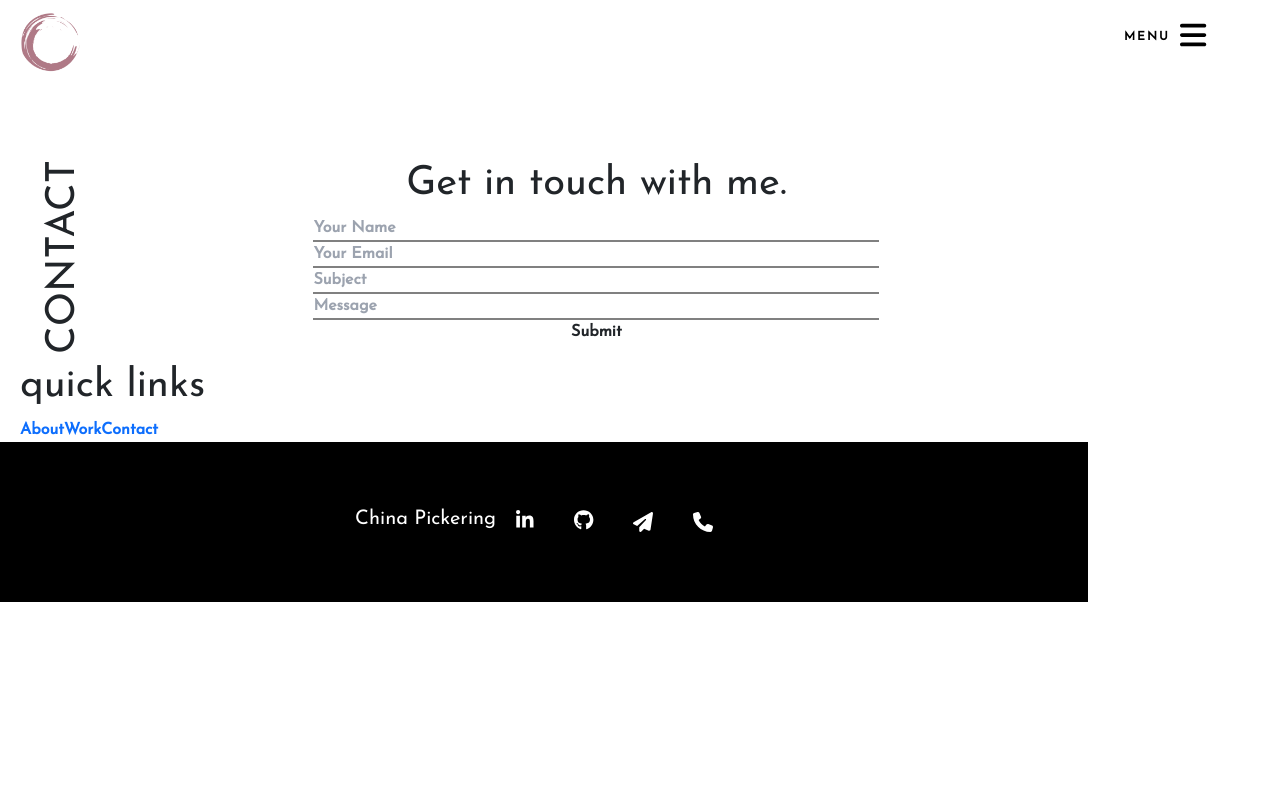
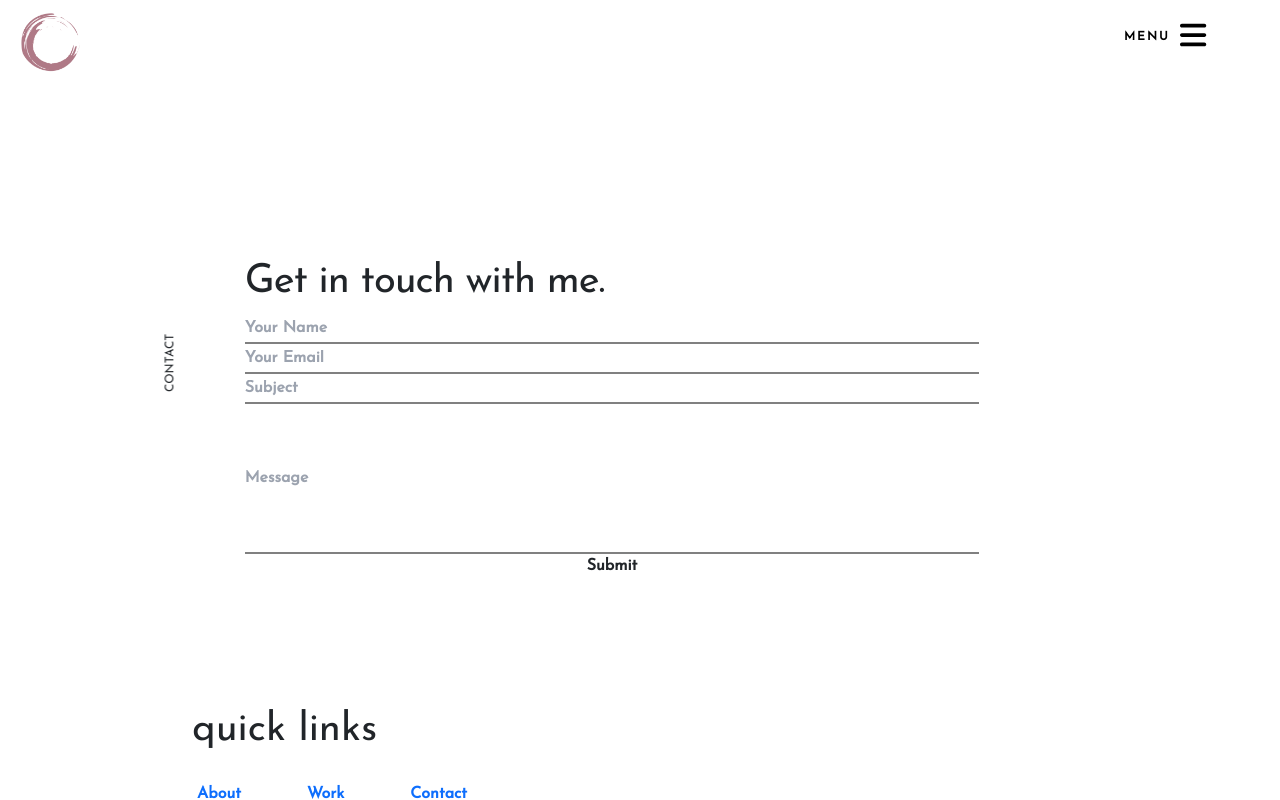
Before and after one commit to chinapicke/portfolio, a React (Create React App) app: page /contact in a window 1280 px wide. Built offline with nearby package versions, Linux system fonts and the light colour scheme.

Commit message:
format and text changes to all pages

```diff
--- a/src/Assets/Styles/Contact.css
+++ b/src/Assets/Styles/Contact.css
@@ -1,16 +1,19 @@
 .contactInnerContainer{
     display: grid;
+    padding:20% 10% 0 15%;
     grid-template-columns: 10% 90%;
-    margin-top:20vh;
-    margin-left:20px;
-    margin-right:20px;
 }
 
-.contractLabel h1{
-    /* margin-left:20px; */
+.sideTitleLabel h1{
+    font-size: 12px;
     writing-mode: vertical-lr;
     text-orientation: sideways-right;
-    rotate:180deg
+    rotate:180deg;
+    position: fixed;
+    height: 100vh;
+    bottom: 50vh;
+    display: flex;
+    /* mix-blend-mode: difference; */
 }
 
 .contactInputForm input{
@@ -19,22 +22,42 @@ border-bottom: 2px grey solid;
 }
 
 .formSubheading{
-    text-align: center;
+    letter-spacing: -1px;
 }
+
+input{
+    height:30px
+}
+input#message{
+    height:150px;
+}
+
+.contractLabel {
+    display: flex;
+    align-items: center;
+    justify-content: center;
+}
+
+.submitBtn{
+
+}
+
+
 
 @media screen and (min-width:768px){
     .contactInputForm input{
-        width:60%;
+        width:100%;
     }
 
     .contractLabel h1{
         margin-left:20px;
     }
 
+
 }
 
 @media screen and (min-width:1024px){
     .contactInputForm input{
-        width:60%;
+        width:100%;
     }
 }
--- a/src/Assets/Styles/Navbar.css
+++ b/src/Assets/Styles/Navbar.css
@@ -51,6 +51,9 @@
 
 .navbarFullScreenOptions {
     text-decoration: none;
+    padding:5px;
+    margin-right: 3.5rem;
+
 }
 
 .animatable {
@@ -111,9 +114,14 @@ svg.svg-inline--fa.fa-x.x {
 }
 
 .quickLinksDiv{
-    margin-right:20px;
-    margin-left:20px;
+    padding: 10% 15%;
 }
+
+.quickLinksDiv h1 {
+    padding-bottom: 20px;
+}
+
+
 
 
 @media screen and (min-width:700px) {
@@ -169,15 +177,6 @@ svg.svg-inline--fa.fa-x.x {
         color:black
     }
 
-    /* .fullscreenTopBar{
-        width:85%;
-        background-color: black;
-    } */
-
-    /* .navbarLayout{
-        display: none;
-    } */
-
     .navbarFullContainer{
         display: grid;
         grid-template-columns: 85% 15% ;
--- a/src/Assets/Styles/Work.css
+++ b/src/Assets/Styles/Work.css
@@ -77,8 +77,15 @@ width:400px;
 }
 
 .workContainer{
-  margin-top:20vh;
-  margin-left:20p
+  /* margin-top:20vh; */
+  /* margin-left:20p */
+  display: grid;
+    padding:20% 0% 0% 5%;
+    grid-template-columns: 10% 90%;
+}
+
+.workTitle{
+  padding:0% 0% 10%
 }
 
 
--- a/src/Components/Layout.js
+++ b/src/Components/Layout.js
@@ -123,6 +123,7 @@ const Layout = () => {
       </div>
       <section className='quickLinksDiv '>
         <h1>quick links</h1>
+        <div className='quickLinks'>
         <NavLink to='/about' className='navbarFullScreenOptions'>
           About
         </NavLink>
@@ -132,6 +133,8 @@ const Layout = () => {
         <NavLink to='/contact' className='navbarFullScreenOptions'>
           Contact
         </NavLink>
+
+        </div>
       </section>
       <footer>
         <Footer />
--- a/src/Pages/Contact.js
+++ b/src/Pages/Contact.js
@@ -37,7 +37,7 @@ const Contact = () => {
     <motion.div
     {...AnimationSettings}>
         <div className="contactInnerContainer mt-10">
-          <div className="contractLabel">
+          <div className="sideTitleLabel">
             <h1>CONTACT</h1>
           </div>
           <div>
@@ -67,7 +67,7 @@ const Contact = () => {
             name='message'
             placeholder="Message"
             onChange={handleChange} />
-            <button onClick={onSubmit}>Submit</button>
+            <button className='submitBtn' onClick={onSubmit}>Submit</button>
           </form>
           </div>
         </div>
--- a/src/Pages/Homepage.js
+++ b/src/Pages/Homepage.js
@@ -5,9 +5,7 @@ import '../Assets/Styles/Homepage.css'
 import { NavLink } from "react-router-dom";
 import Logo from '../Assets/Images/logo.png';
 import Work from './WorkHomepage'
-// import { FontAwesomeIcon } from '@fortawesome/react-fontawesome'
-// import { faLinkedinIn, faGithub } from "@fortawesome/free-brands-svg-icons"
-// import { faPaperPlane, faPhone } from '@fortawesome/free-solid-svg-icons'
+// import { useNavigate } from 'react-router-dom';
 
 
 
@@ -19,6 +17,13 @@ const Homepage = () => {
         animate: { opacity: 1, y: 0 },
         exit: { opacity: 0, y: -20 }
     };
+
+    // const navigate = useNavigate()
+
+    // const allProjects = () =>{
+    //     navigate('work')
+    // }
+
     return (
         <motion.div
             className='homepageContainer'
@@ -35,7 +40,10 @@ const Homepage = () => {
                     <h2>China Pickering</h2>
                     <h3>Making the big jump from the world of healthcare to tech</h3>
                     <h4>Currently a front-end intern at <span>Digiphragm.</span></h4>
-                    <button>View all work</button>
+                    <NavLink to={'/work'}>
+                        <button>View all works</button>
+                    </NavLink>
+                    {/* <button onClick={allProjects}>View all work</button> */}
                 </div>
                 <aside className='fullscreenMenuAside'>
 
--- a/src/Pages/Work.js
+++ b/src/Pages/Work.js
@@ -5,9 +5,17 @@ import VanillaCards from '../Components/VanillaCards'
 const Work = () => {
   return (
     <div className="workContainer">
+      <div className="sideTitleLabel">
+      <h1>WORK</h1>
+      </div>
+      <div>
+        <div className="workTitle">
         <h1>My Work.</h1>
+        </div>
         <ReactCards />
       <VanillaCards />
+      </div>
+
     </div>
   )
 }
```
